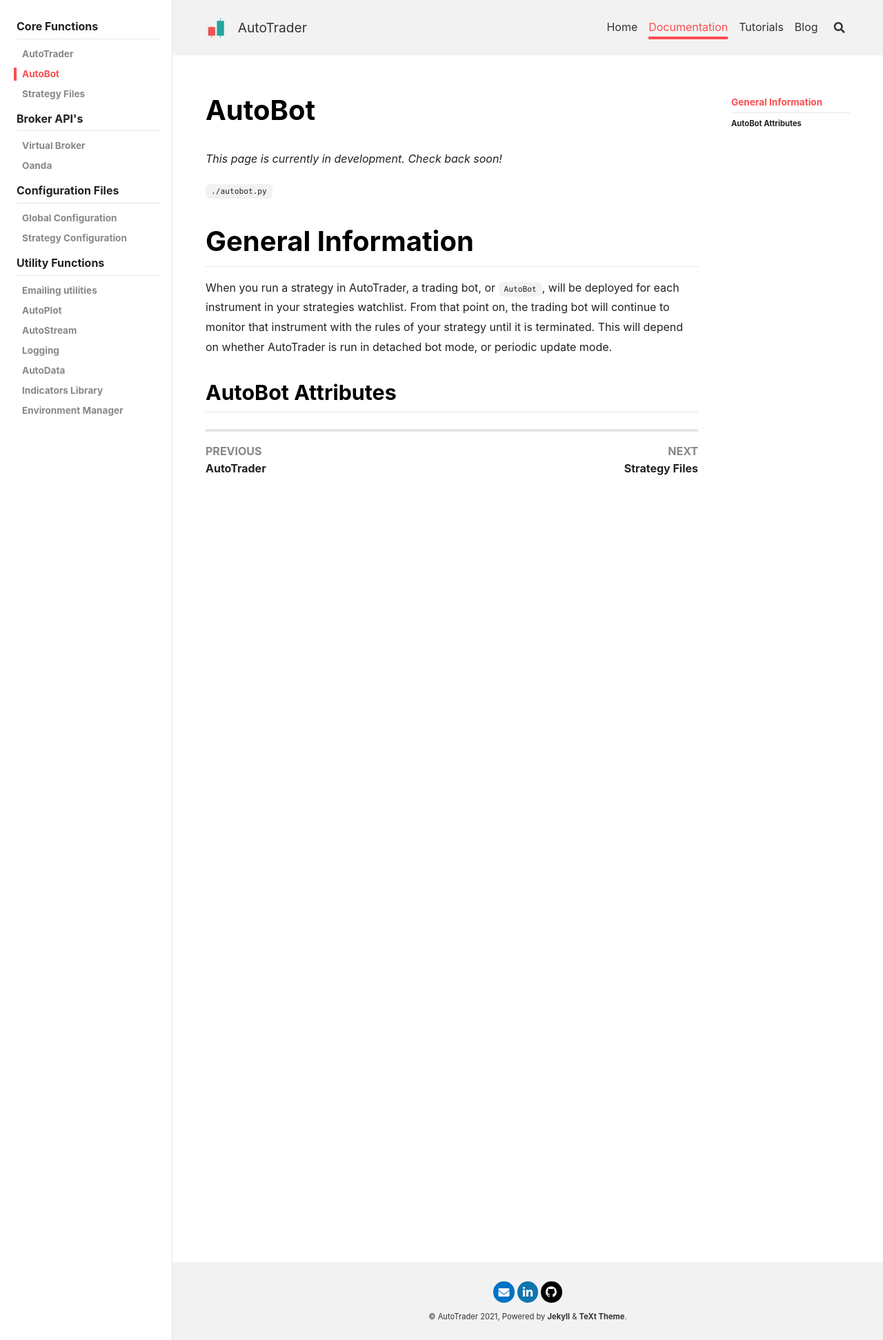
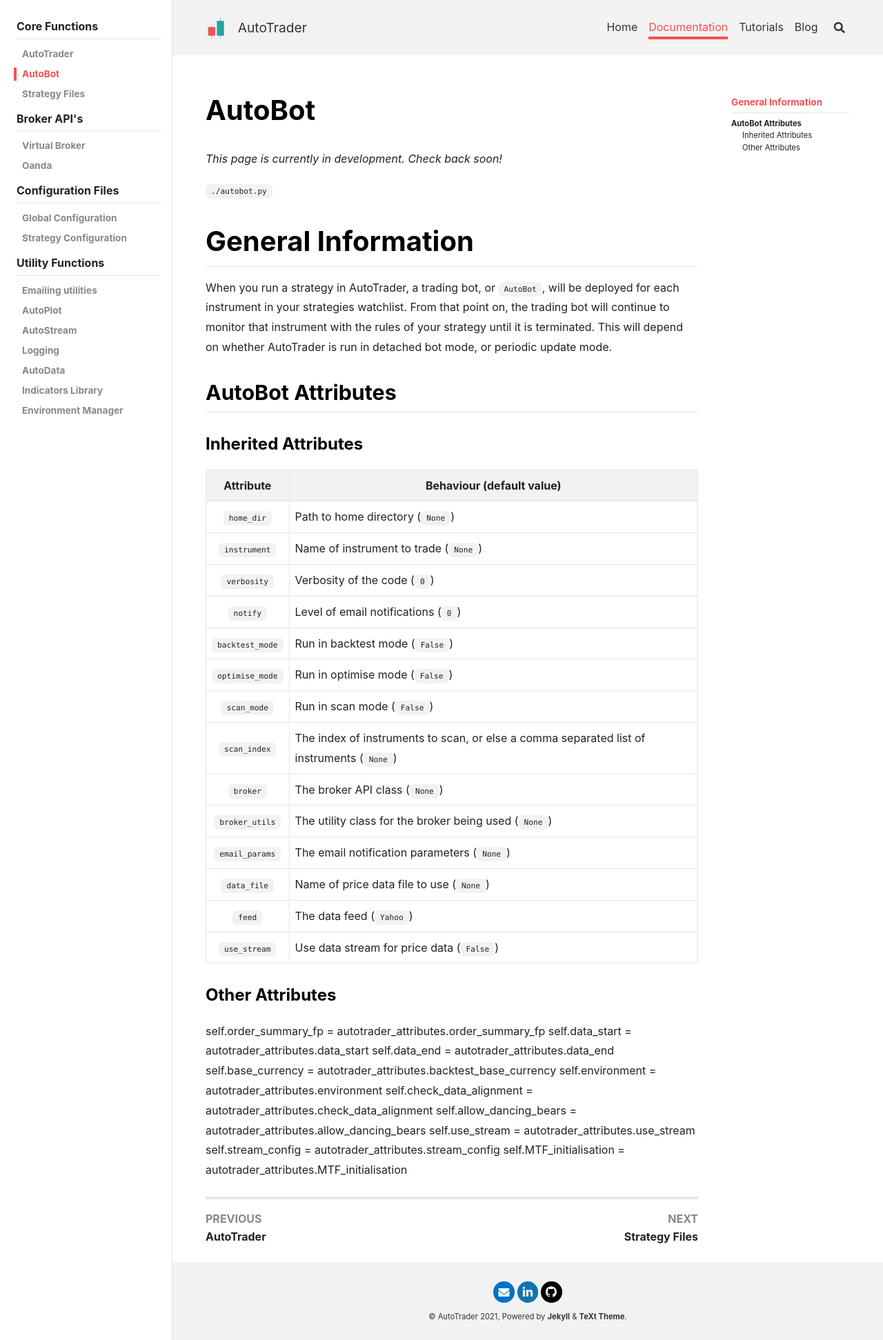
Before and after one commit to kieran-mackle/AutoTrader, a Jekyll site: the page built from content/_documentation/1.3-autobot.md, in a window 1280 px wide. Shown: the whole page at 69% size. Built offline with Jekyll 4.4.1, drawn with Linux system fonts in a browser that asks for light colours; nearby versions of some CDN libraries.

Commit message:
docs: added a bit to autobot

```diff
--- a/content/_documentation/1.3-autobot.md
+++ b/content/_documentation/1.3-autobot.md
@@ -17,3 +17,38 @@
 
 
 ## AutoBot Attributes
+
+### Inherited Attributes
+
+|           Attribute        | Behaviour (default value)                                                                          |
+| :------------------------: | -------------------------------------------------------------------------------------------------- |
+|`home_dir`| Path to home directory (`None`) |
+|`instrument`| Name of instrument to trade (`None`) |
+|`verbosity`| Verbosity of the code (`0`) |
+|`notify`| Level of email notifications (`0`) |
+|`backtest_mode`| Run in backtest mode (`False`) |
+|`optimise_mode`| Run in optimise mode (`False`) |
+|`scan_mode`| Run in scan mode (`False`) |
+| `scan_index` | The index of instruments to scan, or else a comma separated list of instruments (`None`) |
+| `broker` | The broker API class (`None`) |
+| `broker_utils` | The utility class for the broker being used (`None`) |
+| `email_params` | The email notification parameters (`None`) |
+|`data_file`| Name of price data file to use (`None`) |
+|`feed`| The data feed (`Yahoo`)|
+|`use_stream`| Use data stream for price data (`False`) |
+
+
+### Other Attributes
+
+
+
+self.order_summary_fp   = autotrader_attributes.order_summary_fp
+self.data_start         = autotrader_attributes.data_start
+self.data_end           = autotrader_attributes.data_end
+self.base_currency      = autotrader_attributes.backtest_base_currency
+self.environment        = autotrader_attributes.environment
+self.check_data_alignment = autotrader_attributes.check_data_alignment
+self.allow_dancing_bears = autotrader_attributes.allow_dancing_bears
+self.use_stream         = autotrader_attributes.use_stream
+self.stream_config      = autotrader_attributes.stream_config
+self.MTF_initialisation = autotrader_attributes.MTF_initialisation
```
